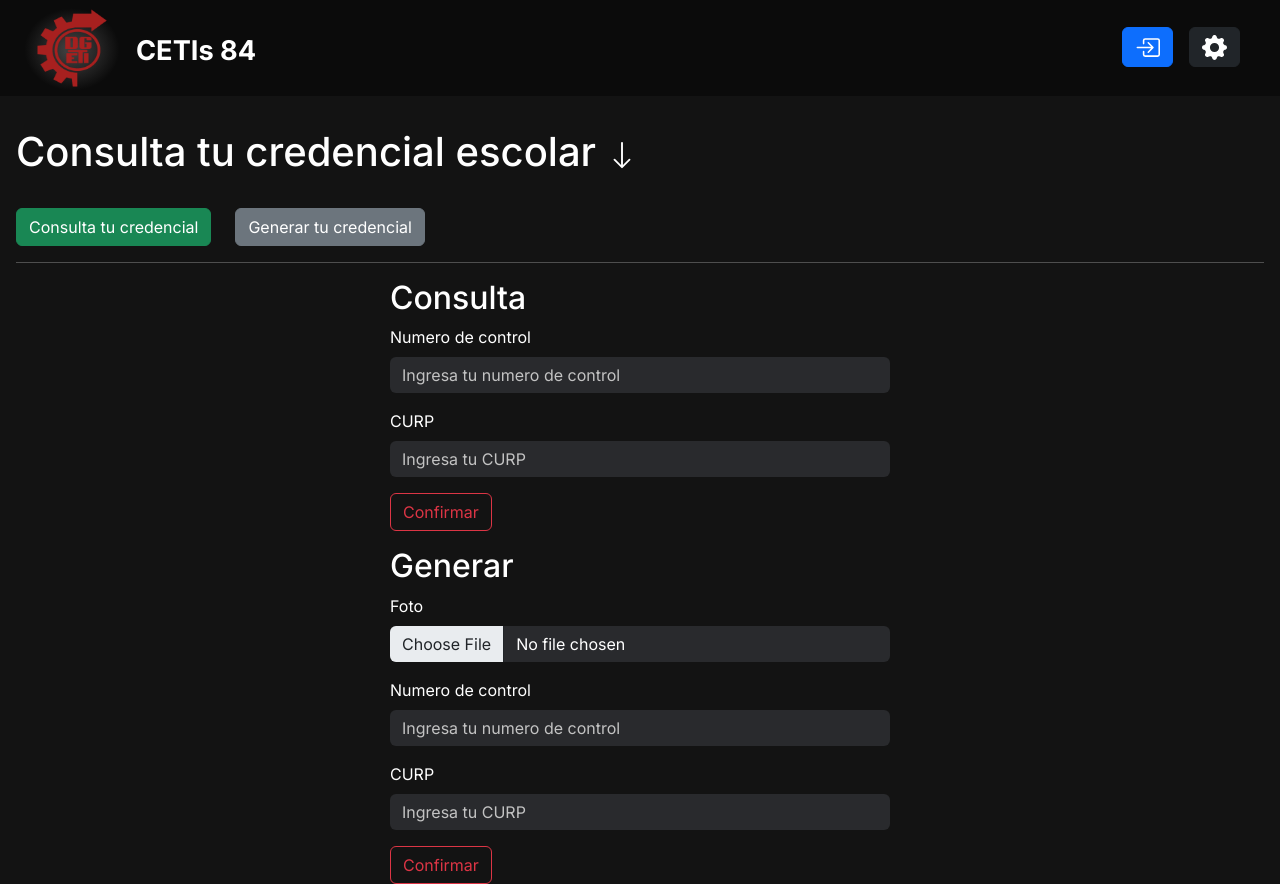
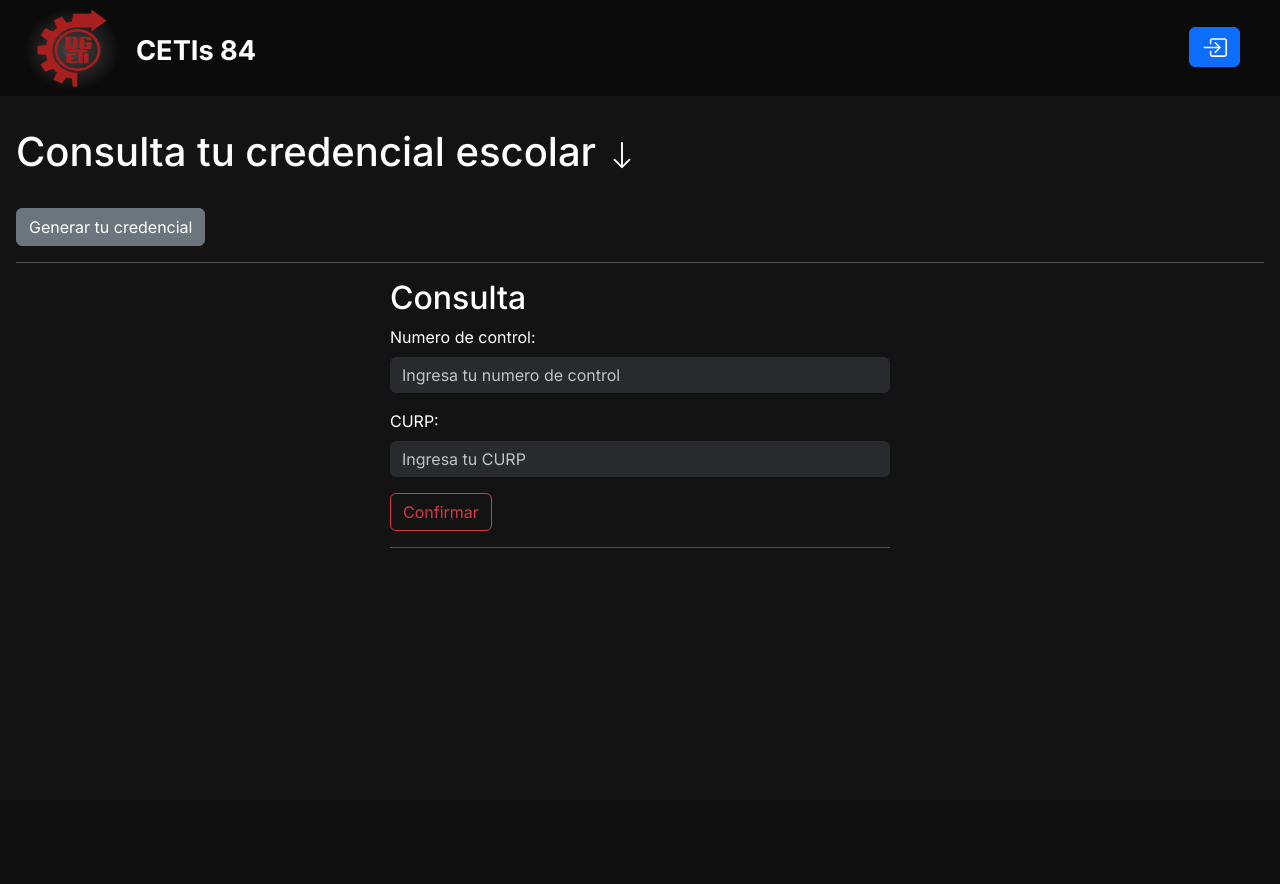
Before and after one commit to Eduarduar/credenciales, a PHP site: the page made by index.php in a window 1280 px wide. After the commit the page ends 548 px from the top, so only its background shows below. Run offline with PHP 8.4, Linux system fonts and the light colour scheme.

Commit message:
Diseño de los formularios index terminado

```diff
--- a/css/index.css
+++ b/css/index.css
@@ -157,6 +157,10 @@ body.lightMode form .form-control[type=file] {
   color: rgb(86, 86, 86);
 }
 
+.hide {
+  display: none;
+}
+
 .modal-content {
   background: rgb(19, 19, 19);
   color: #fff;
@@ -166,6 +170,6 @@ body.lightMode .modal-content {
   color: #000;
   border: 1px solid rgb(83, 83, 83);
 }
-.modal-content .modal-header button {
-  color: #fff;
+.modal-content .modal-body h6 {
+  color: rgb(255, 0, 4);
 }/*# sourceMappingURL=index.css.map */
--- a/css/index.scss
+++ b/css/index.scss
@@ -140,6 +140,10 @@ form {
     }
 }
 
+.hide {
+    display: none;
+}
+
 .modal-content {
     background: rgb(19, 19, 19);
     color: #fff;
@@ -148,7 +152,7 @@ form {
         color: #000;
         border: 1px solid rgb(83, 83, 83);
     }
-    & .modal-header button{
-        color:#fff;
+    & .modal-body h6{
+        color: rgb(255, 0, 4);
     }
 }
--- a/index.php
+++ b/index.php
@@ -28,7 +28,8 @@
 
                 </div>
 
-                <div class="container-button_confi">
+                <!-- -------------------------- este boton solo se mostrara si hay una seción iniciada y el boton de login no debe de apareser ---------------------------------- -->
+                <!-- <div class="container-button_confi">
 
                     <button type="button" class="btn btn-dark">
                         <svg xmlns="http://www.w3.org/2000/svg" width="25" height="25" fill="currentColor" class="bi bi-gear-fill" viewBox="0 0 16 16">
@@ -36,7 +37,7 @@
                         </svg>
                     </button>
 
-                </div>
+                </div> -->
 
                 <div class="container-button_login">
 
@@ -70,15 +71,15 @@
 
                 <div class="container-buttons">
 
-                    <div class="container-button_CC">
+                    <div class="container-button_CC hide">
 
-                        <button type="button" class="btn btn-success">Consulta tu credencial</button>
+                        <button type="button" id="CC" class="btn btn-success">Consulta tu credencial</button>
 
                     </div>
 
                     <div class="container-button_GC">
 
-                        <button type="button" class="btn btn-secondary">Generar tu credencial</button>
+                        <button type="button" id="GC" class="btn btn-secondary">Generar tu credencial</button>
 
                     </div>
 
@@ -92,48 +93,69 @@
 
                         <h2>Consulta</h2>
 
+
                         <div class="mb-3">
-                            <label for="consulta-NoContol" class="form-label">Numero de control</label>
+                            <label for="consulta-NoContol" class="form-label">Numero de control:</label>
                             <input type="text" class="form-control" id="consulta-NoControl" placeholder="Ingresa tu numero de control">
+                            <div class="invalid-feedback">
+                                Ingrese un Numero de control valido.
+                            </div>
                         </div>
 
                         <div class="mb-3">
-                            <label for="consulta-CURP" class="form-label">CURP</label>
+                            <label for="consulta-CURP" class="form-label">CURP:</label>
                             <input type="text" class="form-control" id="consulta-CURP" placeholder="Ingresa tu CURP">
+                            <div class="invalid-feedback">
+                                Ingrese una CURP valida.
+                            </div>
                         </div>
 
                         <div class="mb-3">
                             <button type="button" class="btn btn-outline-danger">Confirmar</button>
                         </div>
 
+                        <hr/>
+
                     </form>
 
                 </div>
 
-                <div class="container-form_generator">
+                <div class="container-form_generar hide">
 
                     <form action="" class="form_consulta">
 
                         <h2>Generar</h2>
 
+
                         <div class="mb-3">
-                            <label for="imagen" class="form-label">Foto</label>
+                            <label for="imagen" class="form-label">Foto:</label>
                             <input class="form-control" type="file" id="imagen">
+                            <div class="invalid-feedback">
+                                Ingrese una imagen valida.
+                            </div>
                         </div>
 
                         <div class="mb-3">
-                            <label for="generator-NoContol" class="form-label">Numero de control</label>
+                            <label for="generator-NoContol" class="form-label">Numero de control:</label>
                             <input type="text" class="form-control" id="generator-NoControl" placeholder="Ingresa tu numero de control">
+                            <div class="invalid-feedback">
+                                Ingrese un Numero de control valido.
+                            </div>
                         </div>
 
                         <div class="mb-3">
-                            <label for="generator-CURP" class="form-label">CURP</label>
+                            <label for="generator-CURP" class="form-label">CURP:</label>
                             <input type="text" class="form-control" id="generator-CURP" placeholder="Ingresa tu CURP">
+                            <div class="invalid-feedback">
+                                Ingrese una CURP valida.
+                            </div>
                         </div>
 
                         <div class="mb-3">
                             <button type="button" class="btn btn-outline-danger">Confirmar</button>
                         </div>
+
+                        <hr/>
 
                     </form>
 
@@ -148,19 +170,23 @@
                     <div class="modal-dialog modal-dialog-centered modal-dialog-scrollable">
                         <div class="modal-content">
                             <div class="modal-header">
-                                <h1 class="modal-title fs-5" id="exampleModalLabel">Iniciar Sección</h1>
+                                <h1 class="modal-title fs-5">Iniciar Sesión</h1>
                             </div>
                             <div class="modal-body">
+
+                                <!-- este mensaje solo se mostrara si se intenta inciar sesión con un usuario invalido --------------------------------------------- -->
+                                <!-- <h6>Usuario o contraseña no son validos.</h6> -->
+
                                 <form style="max-width: 450px" action="" method="post">
 
                                     <div class="mb-3">
-                                        <label for="generator-NoContol" class="form-label">Ingrese tu nombre de usuario</label>
-                                        <input type="text" class="form-control" id="generator-NoControl" placeholder="Ingresa tu numero de control">
+                                        <label for="generator-NoContol" class="form-label">Usuario:</label>
+                                        <input type="text" class="form-control" id="generator-NoControl" placeholder="Ingresa tu nombre de usuario">
                                     </div>
 
                                     <div class="mb-3">
-                                        <label for="generator-CURP" class="form-label">Ingrese tu contraseña</label>
-                                        <input type="text" class="form-control" id="generator-CURP" placeholder="Ingresa tu CURP">
+                                        <label for="generator-CURP" class="form-label">Contraseña:</label>
+                                        <input type="text" class="form-control" id="generator-CURP" placeholder="Ingresa tu contraseña">
                                     </div>
 
                                 </form>
@@ -189,6 +215,7 @@
         </footer>
 
         <script src="./js/js-bootstrap/bootstrap.min.js"></script>
+        <script src="./js/index.js"></script>
 
     </body>
 </html>
--- /dev/null
+++ b/js/index.js
@@ -0,0 +1,28 @@
+
+// buttons -----------------------------------------------------------------------
+const btn_mostar_consulta = document.querySelector('.container-button_CC');
+const btn_mostrar_generar = document.querySelector('.container-button_GC');
+// -------------------------------------------------------------------------------
+
+// forms ----------------------------------------------------------------------
+const form_consultar    =   document.querySelector('.container-form_consulta');
+const form_generar      =   document.querySelector('.container-form_generar' );
+// ----------------------------------------------------------------------------
+
+// variables ---------------------------------------
+
+// -------------------------------------------------
+
+// funciones ---------------------------------------
+const changeForms = function (){
+    form_consultar.classList.toggle('hide');
+    form_generar.classList.toggle('hide');
+    btn_mostar_consulta.classList.toggle('hide');
+    btn_mostrar_generar.classList.toggle('hide');
+}
+// -------------------------------------------------
+
+// escuchadores ------------------------------------
+btn_mostar_consulta.addEventListener('click', changeForms);
+btn_mostrar_generar.addEventListener('click', changeForms);
+// -------------------------------------------------
```
Also changed, not shown: 1 other file.
